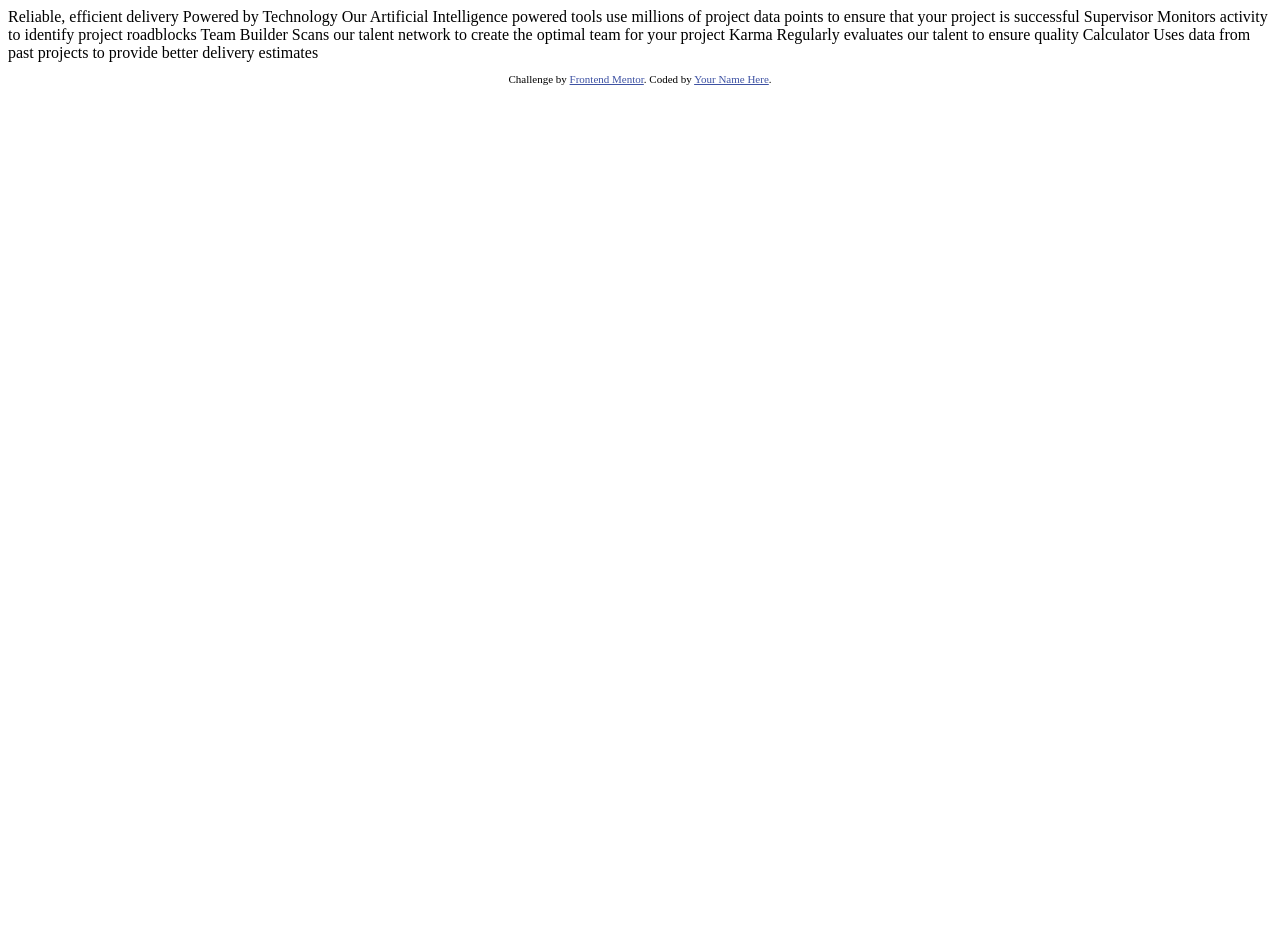
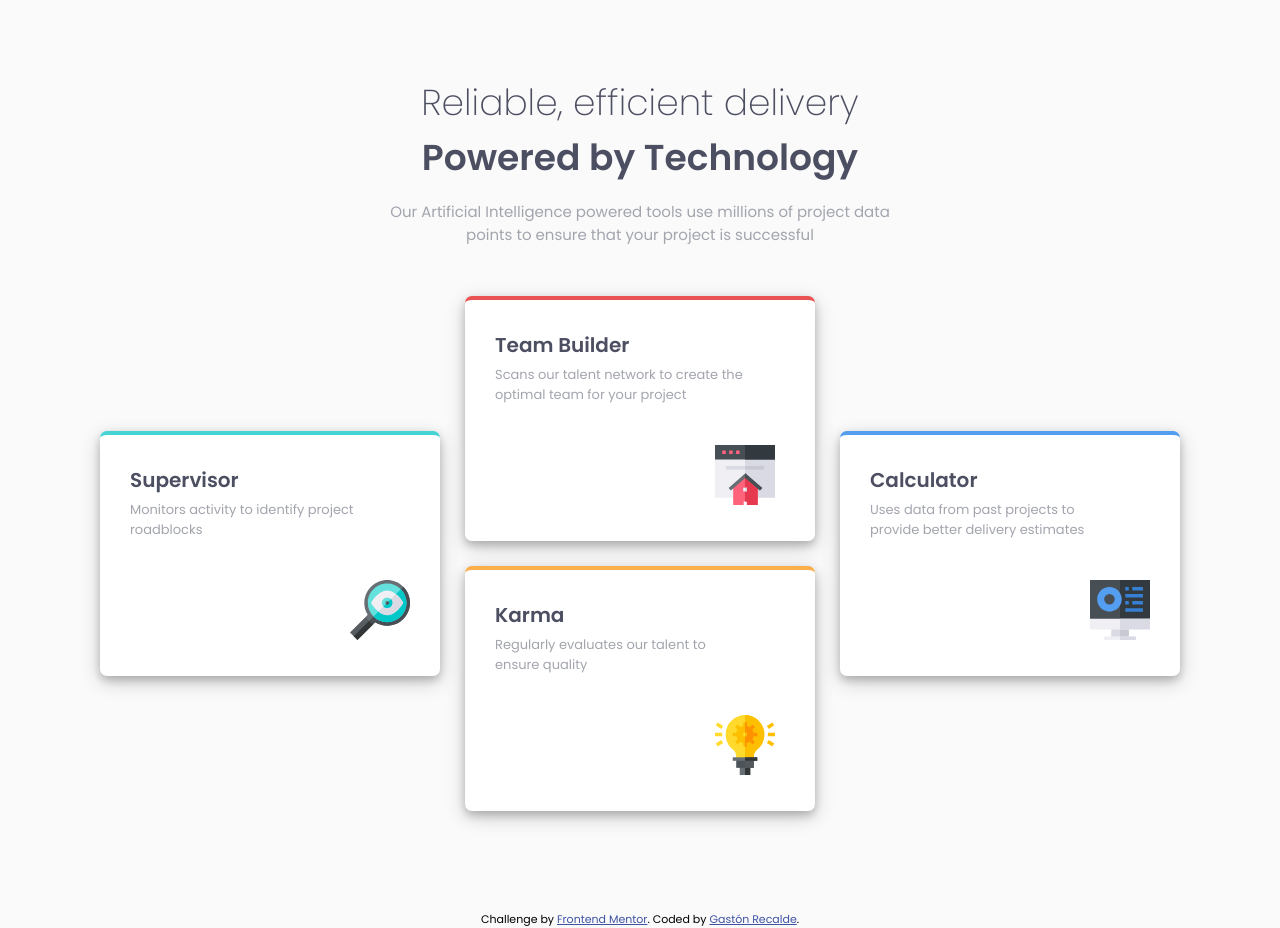
Before and after one commit to Gaston-Recalde/four-card-feature-section, a plain HTML site: page index.html in a window 1280 px wide. Before the commit the page ends 800 px from the top, so only its background shows below. Drawn offline with Linux system fonts and the light colour scheme.

Commit message:
proyecto terminado

```diff
--- a/index.html
+++ b/index.html
@@ -2,43 +2,60 @@
 <html lang="en">
 <head>
   <meta charset="UTF-8">
-  <meta name="viewport" content="width=device-width, initial-scale=1.0"> <!-- displays site properly based on user's device -->
+  <meta name="viewport" content="width=device-width, initial-scale=1.0">
 
   <link rel="icon" type="image/png" sizes="32x32" href="./images/favicon-32x32.png">
+  <link rel="stylesheet" href="styles.css">
 
   <title>Frontend Mentor | Four card feature section</title>
-
-  <!-- Feel free to remove these styles or customise in your own stylesheet 👍 -->
-  <style>
-    .attribution { font-size: 11px; text-align: center; }
-    .attribution a { color: hsl(228, 45%, 44%); }
-  </style>
+  <style> .attribution { font-size: 11px; text-align: center; } .attribution a { color: hsl(228, 45%, 44%); }</style>
 </head>
 <body>
+  <div class="container">
+    <div class="titles">
+      <h2 class="title-1">Reliable, efficient delivery</h2>
+      <h2 class="title-2">Powered by Technology</h2>
+      <p class="title__p">Our Artificial Intelligence powered tools use millions of project data points
+        to ensure that your project is successful</p>
+    </div>
+    <section class="cards">
+      <div class="card card1">
+        <h3 class="card__title">Supervisor</h3>
+        <p class="card__p">Monitors activity to identify project roadblocks</p>
+        <img class="card__img" src="images\icon-supervisor.svg" alt="Icon Supervisor">
+      </div>
 
-  Reliable, efficient delivery
-  Powered by Technology
+      <div class="card__group">
 
-  Our Artificial Intelligence powered tools use millions of project data points
-  to ensure that your project is successful
+        <div class="card card2">
+          <h3 class="card__title">Team Builder</h3>
+          <p class="card__p">Scans our talent network to create the optimal team for your project</p>
+          <img class="card__img" src="images\icon-team-builder.svg" alt="Icon Team Builder">
+        </div>
 
-  Supervisor
-  Monitors activity to identify project roadblocks
+        <div class="card card3">
+          <h3 class="card__title">Karma</h3>
+          <p class="card__p">Regularly evaluates our talent to ensure quality</p>
+          <img class="card__img" src="images\icon-karma.svg" alt="Icon Karma">
+        </div>
+      </div>
 
-  Team Builder
-  Scans our talent network to create the optimal team for your project
+      <div class="card card4">
+        <h3 class="card__title">Calculator</h3>
+        <p class="card__p">Uses data from past projects to provide better delivery estimates</p>
+        <img class="card__img" src="images\icon-calculator.svg" alt="Icon Calculator">
+      </div>
+    </section>
+  </div>
 
-  Karma
-  Regularly evaluates our talent to ensure quality
 
-  Calculator
-  Uses data from past projects to provide better delivery estimates
+
 
 
   <footer>
     <p class="attribution">
       Challenge by <a href="https://www.frontendmentor.io?ref=challenge" target="_blank">Frontend Mentor</a>.
-      Coded by <a href="#">Your Name Here</a>.
+      Coded by <a href="#">Gastón Recalde</a>.
     </p>
   </footer>
 </body>
--- /dev/null
+++ b/styles.css
@@ -0,0 +1,151 @@
+@import url('https://fonts.googleapis.com/css2?family=Poppins:wght@200;400;600&display=swap');
+
+*{
+    margin: 0;
+    padding: 0;
+    box-sizing: border-box;
+}
+
+body{
+    font-size: 15px;
+    font-family: 'Poppins', sans-serif;
+    background: hsl(0, 0%, 98%);
+}
+
+.container{
+    width: 320px;
+    display: flex;
+    flex-direction: column;
+    text-align: center;
+    margin: 0 auto;
+    margin-top: 75px;
+    margin-bottom: 75px;
+}
+
+.titles{
+    margin-bottom: 50px;
+}
+
+.title-1, .title-2{
+    color: hsl(234, 12%, 34%);
+    font-weight: 200;
+    font-size: 24px;
+}
+
+.title-2{
+    font-weight: 600;
+    margin-bottom: 15px;
+}
+
+.title__p{
+    color: hsl(229, 6%, 66%);
+}
+
+.card{
+    background: #FFF;
+    border-radius: 7px;
+    padding: 30px;
+    text-align: left;
+    box-shadow: 0 4px 8px 0 rgba(0, 0, 0, 0.2), 0 6px 20px 0 rgba(0, 0, 0, 0.19);
+}
+
+.card1{
+    border-top: 4px solid hsl(180, 62%, 55%);
+    margin-bottom: 25px;
+}
+
+.card__title{
+    color: hsl(234, 12%, 34%);
+    font-size: 20px;
+    font-weight: 600;
+    margin-bottom: 5px;
+}
+
+.card__p{
+    color: hsl(229, 6%, 66%);
+    font-weight: 400;
+    font-size: 13px;
+    margin-bottom: 40px;
+}
+
+.card__img{
+    height: 60px;
+    margin-left: 200px;
+}
+
+.card2{
+    border-top: 4px solid hsl(0, 78%, 62%);
+    margin-bottom: 25px;
+}
+
+.card3{
+    border-top: 4px solid hsl(34, 97%, 64%);
+    margin-bottom: 25px;
+}
+
+.card4{
+    border-top: 4px solid hsl(212, 86%, 64%);
+    margin-bottom: 25px;
+}
+
+@media (min-width: 1200px) {
+    .container{
+        width: 75%;
+    }
+    .title-1, .title-2{
+        font-size: 36px;
+    }
+    .title__p{
+        max-width: 500px;
+        margin: 0 auto;
+    }
+
+    .cards{
+        display: flex;
+        flex-direction: row;
+        justify-content: center;
+    }
+
+    .card{
+        background: #FFF;
+        width: 350px;
+        border-radius: 7px;
+        padding: 30px;
+        text-align: left;
+        box-shadow: 0 4px 8px 0 rgba(0, 0, 0, 0.2), 0 6px 20px 0 rgba(0, 0, 0, 0.19);
+    }
+
+    .card1{
+        margin-right: 25px;
+        align-self: center;
+    }
+
+    .card__p{
+        width: 250px;
+    }
+
+    .card__img{
+        height: 60px;
+        margin-left: 220px;
+    }
+
+    .card__group{
+        margin-right: 25px;
+    }
+
+    .card2{
+        border-top: 4px solid hsl(0, 78%, 62%);
+        margin-bottom: 25px;
+    }
+
+    .card3{
+        border-top: 4px solid hsl(34, 97%, 64%);
+        margin-bottom: 25px;
+    }
+
+    .card4{
+        border-top: 4px solid hsl(212, 86%, 64%);
+        margin-bottom: 25px;
+        align-self: center;
+    }
+}
```
